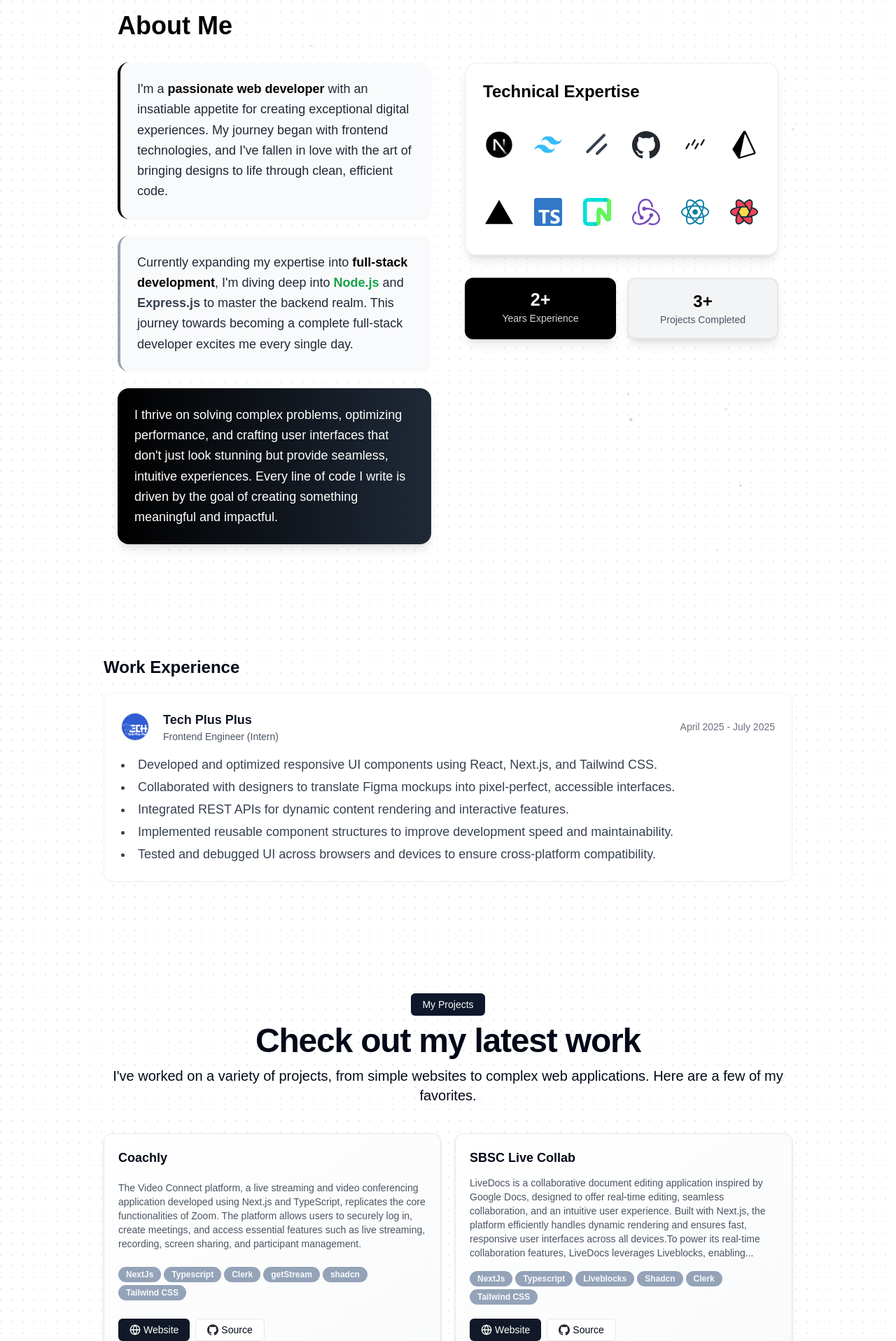
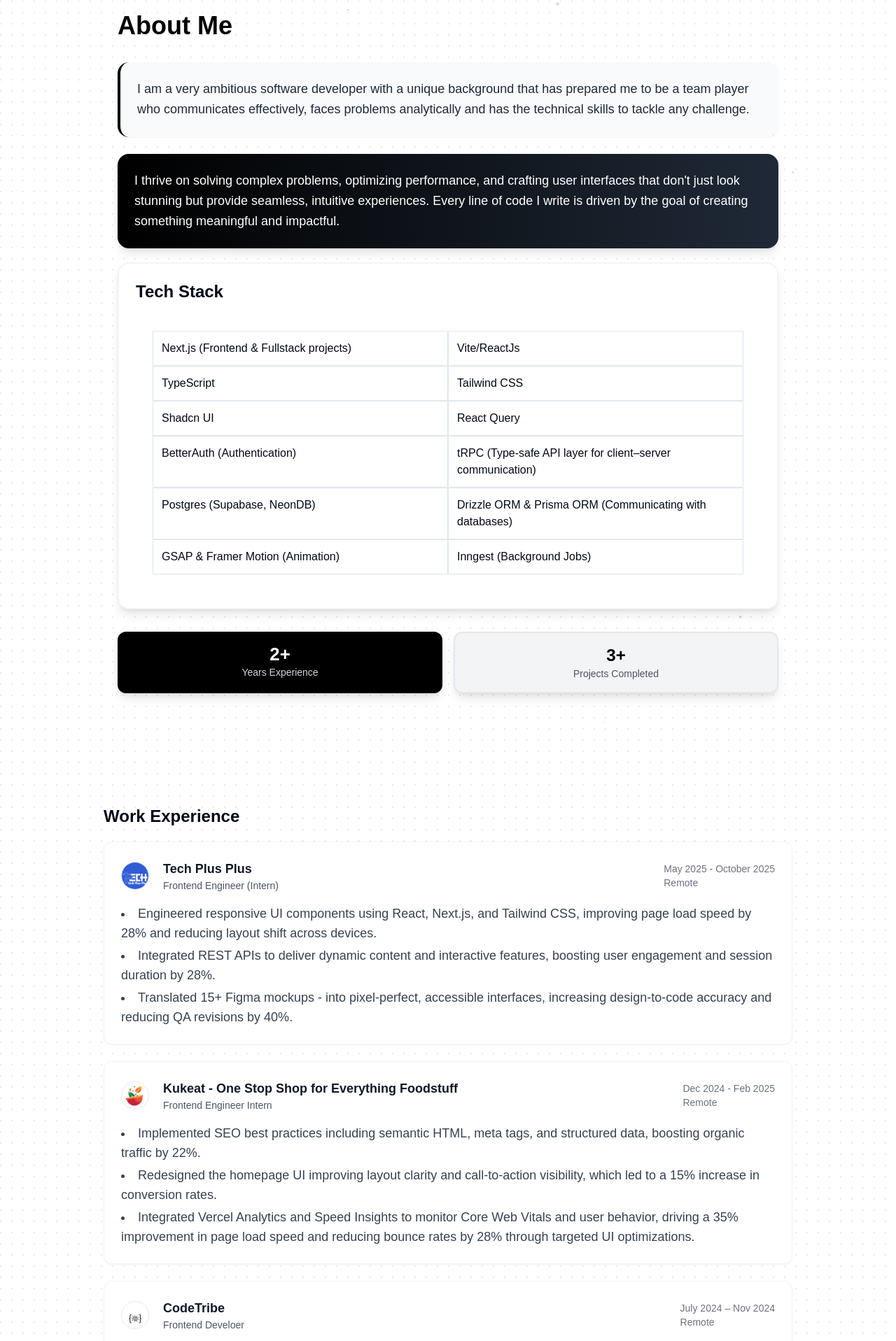
Before and after one commit to CasManny/portfolio, a Next.js app: page / in a window 1280 px wide. Shown: the part 863-2780 px from the top of the page at 70% size. Built offline with nearby package versions, Linux system fonts and the light colour scheme.

Commit message:
add experience

```diff
--- a/app/(root)/_components/about.tsx
+++ b/app/(root)/_components/about.tsx
@@ -2,6 +2,7 @@
 import React, { useState, useEffect, useRef } from "react";
 import { motion, useInView, Variants } from "framer-motion";
 import { techStack } from "@/data";
+import TechStack from "./tech-stack";
 
 interface HeadingProps {
   label: string;
@@ -133,7 +134,7 @@ export const AboutMe: React.FC = () => {
       >
         <Heading label="About Me" />
 
-        <div className="grid lg:grid-cols-2 gap-12 items-start">
+        <div className="grid grid-cols-1 gap-12 items-start">
           {/* Left Column - Story */}
           <motion.div variants={itemVariants} className="space-y-6">
             <motion.div
@@ -148,39 +149,10 @@ export const AboutMe: React.FC = () => {
                 className="text-lg leading-relaxed text-gray-800 font-medium"
                 variants={itemVariants}
               >
-                I'm a{" "}
-                <span className="text-black font-bold">
-                  passionate web developer
-                </span>{" "}
-                with an insatiable appetite for creating exceptional digital
-                experiences. My journey began with frontend technologies, and
-                I've fallen in love with the art of bringing designs to life
-                through clean, efficient code.
-              </motion.p>
-            </motion.div>
-
-            <motion.div
-              className="bg-gray-50 p-6 rounded-2xl border-l-4 border-gray-400 "
-              whileHover={{
-                scale: 1.02,
-              }}
-              transition={{ duration: 0.3 }}
-              variants={itemVariants}
-            >
-              <motion.p
-                className="text-lg leading-relaxed text-gray-800"
-                variants={itemVariants}
-              >
-                Currently expanding my expertise into{" "}
-                <span className="text-black font-bold">
-                  full-stack development
-                </span>
-                , I'm diving deep into{" "}
-                <span className="text-green-600 font-semibold">Node.js</span>{" "}
-                and{" "}
-                <span className="text-gray-700 font-semibold">Express.js</span>{" "}
-                to master the backend realm. This journey towards becoming a
-                complete full-stack developer excites me every single day.
+                I am a very ambitious software developer with a unique
+                background that has prepared me to be a team player who
+                communicates effectively, faces problems analytically and has
+                the technical skills to tackle any challenge.
               </motion.p>
             </motion.div>
 
@@ -206,36 +178,52 @@ export const AboutMe: React.FC = () => {
             </motion.div>
           </motion.div>
 
-          {/* Right Column - Skills & Stats */}
-          <motion.div variants={itemVariants} className="space-y-8">
+          <motion.div
+            className="mt-16 text-center hidden"
+            variants={itemVariants}
+          >
+            <motion.div
+              className="bg-gradient-to-r from-gray-900 to-black text-white p-8 rounded-2xl shadow-xl"
+              whileHover={{
+                scale: 1.02,
+                boxShadow: "0 20px 50px rgba(0,0,0,0.2)",
+              }}
+              transition={{ duration: 0.3 }}
+            >
+              <motion.p
+                className="text-xl font-semibold mb-4"
+                animate={{
+                  backgroundPosition: ["0%", "100%"],
+                }}
+                transition={{ duration: 3, repeat: Infinity, ease: "linear" }}
+              >
+                Ready to bring your web vision to life? Let's build something
+                extraordinary together.
+              </motion.p>
+              <motion.button
+                className="bg-white text-black px-8 py-3 rounded-full font-bold hover:bg-gray-100 transition-colors"
+                whileHover={{ scale: 1.05 }}
+                whileTap={{ scale: 0.95 }}
+                onClick={() => {
+                  window.location.href =
+                    "mailto:chukwajahsabastinedev@gmail.com";
+                }}
+              >
+                Let's Connect 🚀
+              </motion.button>
+            </motion.div>
+          </motion.div>
+        </div>
+
+
+        <motion.div variants={itemVariants} className="space-y-8 mt-5">
           <motion.div
             className="bg-white border-2 border-gray-100 rounded-2xl p-6 shadow-lg"
             whileHover={{ boxShadow: "0 15px 40px rgba(0,0,0,0.1)" }}
             variants={itemVariants}
           >
-              <h3 className="text-2xl font-bold text-black mb-6">
-                Technical Expertise
-              </h3>
-              <div className="grid grid-cols-3 sm:grid-cols-4 md:grid-cols-6 gap-6">
-                {techStack.map((tech, index) => (
-                  <motion.div
-                    key={tech.name}
-                    className="group relative flex flex-col items-center p-4  transition-all duration-300 cursor-pointer"
-                    whileHover={{ scale: 1.05, rotateY: 5 }}
-                    initial={{ opacity: 0, y: 20 }}
-                    animate={{ opacity: 1, y: 0 }}
-                    transition={{ delay: index * 0.05 }}
-                  >
-                    <tech.Icon className="w-10 h-10 text-gray-700 group-hover:text-black transition-colors" />
-                    {/* <span className="mt-2 text-sm font-semibold text-gray-800">
-                      {tech.name}
-                    </span> */}
-                    <motion.span className="absolute hidden bottom-2 text-xs text-gray-500 opacity-0 group-hover:opacity-100 transition-opacity">
-                      {tech.purpose}
-                    </motion.span>
-                  </motion.div>
-                ))}
-              </div>
+            <h2 className="text-2xl font-bold mb-4">Tech Stack</h2>
+            <TechStack />
           </motion.div>
 
           {/* Stats Cards */}
@@ -274,43 +262,6 @@ export const AboutMe: React.FC = () => {
             </motion.div>
           </motion.div>
         </motion.div>
-        </div>
-
-        {/* Call to Action */}
-        <motion.div
-          className="mt-16 text-center hidden"
-          variants={itemVariants}
-        >
-          <motion.div
-            className="bg-gradient-to-r from-gray-900 to-black text-white p-8 rounded-2xl shadow-xl"
-            whileHover={{
-              scale: 1.02,
-              boxShadow: "0 20px 50px rgba(0,0,0,0.2)",
-            }}
-            transition={{ duration: 0.3 }}
-          >
-            <motion.p
-              className="text-xl font-semibold mb-4"
-              animate={{
-                backgroundPosition: ["0%", "100%"],
-              }}
-              transition={{ duration: 3, repeat: Infinity, ease: "linear" }}
-            >
-              Ready to bring your web vision to life? Let's build something
-              extraordinary together.
-            </motion.p>
-            <motion.button
-              className="bg-white text-black px-8 py-3 rounded-full font-bold hover:bg-gray-100 transition-colors"
-              whileHover={{ scale: 1.05 }}
-              whileTap={{ scale: 0.95 }}
-              onClick={() => {
-                window.location.href = "mailto:chukwajahsabastinedev@gmail.com";
-              }}
-            >
-              Let's Connect 🚀
-            </motion.button>
-          </motion.div>
-        </motion.div>
       </motion.div>
     </SectionWrapper>
   );
--- a/app/(root)/_components/hero.tsx
+++ b/app/(root)/_components/hero.tsx
@@ -143,11 +143,15 @@ export const Hero = () => {
         {/* Static subtitle */}
         <motion.div variants={itemVariants} className="mb-8">
           <p className="text-xl md:text-2xl text-gray-700 max-w-3xl mx-auto leading-relaxed">
-            Creative{" "}
-            <span className="text-black font-semibold">Frontend Engineer</span>{" "}
-            building fast, sleek, and user-friendly web experiences. I turn
-            ideas into pixel-perfect, responsive interfaces that help brands
-            stand out and grow.
+            Frontend Engineer passionate about building high-performing,
+            visually engaging web experiences that drive{" "}
+            <strong>user engagement, brand growth, and revenue.</strong> I
+            create sleek, responsive interfaces that{" "}
+            <strong>
+              {" "}
+              conversion rates, strengthen customer trust, and help businesses
+              scale faster.
+            </strong>
           </p>
         </motion.div>
 
--- /dev/null
+++ b/app/(root)/_components/tech-stack.tsx
@@ -0,0 +1,31 @@
+export default function TechStack() {
+  const techStack = [
+    "Next.js (Frontend & Fullstack projects)",
+    "Vite/ReactJs",
+    "TypeScript",
+    "Tailwind CSS",
+    "Shadcn UI",
+    "React Query",
+    "BetterAuth (Authentication)",
+    "tRPC (Type-safe API layer for client–server communication)",
+    "Postgres (Supabase, NeonDB)",
+    "Drizzle ORM & Prisma ORM (Communicating with databases)",
+    "GSAP & Framer Motion (Animation)",
+    "Inngest (Background Jobs)",
+  ];
+
+  return (
+    <div className="lg:p-6">
+      <ul className="grid grid-cols-1 lg:grid-cols-2">
+        {techStack.map((tech, index) => (
+          <li
+            key={index}
+            className="p-3 border shadow-sm hover:shadow-md transition"
+          >
+            {tech}
+          </li>
+        ))}
+      </ul>
+    </div>
+  );
+}
--- a/app/(root)/_components/work-experience.tsx
+++ b/app/(root)/_components/work-experience.tsx
@@ -39,7 +39,7 @@ export const WorkExperience = () => {
             className="transition-all duration-300"
           >
             <Card className="p-6 border border-gray-100 rounded-xl shadow-sm bg-white">
-              <div className="flex justify-between items-center mb-4">
+              <div className="flex flex-col text-left md:flex-row md:justify-between md:items-center mb-4">
                 <div className="flex gap-5 items-center">
                   <Avatar className="border hidden sm:flex border-gray-200">
                     <AvatarImage
@@ -56,7 +56,10 @@ export const WorkExperience = () => {
                     <p className="text-sm text-gray-600">{item.role}</p>
                   </div>
                 </div>
-                <p className="text-sm text-gray-500">{item.year}</p>
+                <div className="">
+                  <p className="text-sm text-gray-500">{item.year}</p>
+                  <p className="text-sm text-gray-500">{item.location}</p>
+                </div>
               </div>
 
               {item.responsibilities && (
--- a/data/constant.ts
+++ b/data/constant.ts
@@ -41,41 +41,41 @@ export const workExperience = [
     image: "/full-blue-bg-small.png",
     title: "Tech Plus Plus",
     role: "Frontend Engineer (Intern)",
-    year: "April 2025 - July 2025",
+    location: "Remote",
+    year: "May 2025 - October 2025",
     responsibilities: [
-      "Developed and optimized responsive UI components using React, Next.js, and Tailwind CSS.",
-      "Collaborated with designers to translate Figma mockups into pixel-perfect, accessible interfaces.",
-      "Integrated REST APIs for dynamic content rendering and interactive features.",
-      "Implemented reusable component structures to improve development speed and maintainability.",
-      "Tested and debugged UI across browsers and devices to ensure cross-platform compatibility.",
+      "Engineered responsive UI components using React, Next.js, and Tailwind CSS, improving page load speed by 28% and reducing layout shift across devices.",
+      "Integrated REST APIs to deliver dynamic content and interactive features, boosting user engagement and session duration by 28%.",
+      "Translated 15+ Figma mockups - into pixel-perfect, accessible interfaces, increasing design-to-code accuracy and reducing QA revisions by 40%.",
     ],
   },
-  // {
-  //   image: "/man.svg",
-  //   title: "Freelance Web Developer",
-  //   role: "NextJs Full Stack Developer",
-  //   year: "2023 - present",
-  //   responsibilities: [
-  //     "Designed and developed fully responsive web applications for clients across industries.",
-  //     "Built scalable backends with Next.js API routes, integrated with databases using Prisma and Drizzle ORM.",
-  //     "Implemented authentication and authorization flows using Clerk and NextAuth.",
-  //     "Optimized site performance with image optimization, caching strategies, and lazy loading.",
-  //     "Provided ongoing maintenance, feature updates, and SEO improvements for client projects.",
-  //   ],
-  // },
-  // {
-  //   image: "/codettribe.jpg",
-  //   title: "CodeTribe Tech Community",
-  //   role: "Frontend Development Instructor",
-  //   year: "March 2024 - October 2024",
-  //   responsibilities: [
-  //     "Designed and delivered training sessions on HTML, CSS, JavaScript, and React.js.",
-  //     "Mentored students through hands-on projects, improving their problem-solving and coding skills.",
-  //     "Reviewed code and provided constructive feedback to help students adopt best practices.",
-  //     "Created learning resources, assignments, and live coding demos to enhance understanding.",
-  //     "Facilitated workshops on modern frontend tools like Tailwind CSS, Redux, and Next.js.",
-  //   ],
-  // },
+  {
+    image: "/kukeat.png",
+    title: "Kukeat - One Stop Shop for Everything Foodstuff",
+    location: "Remote",
+
+    role: "Frontend Engineer Intern",
+    year: "Dec 2024 - Feb 2025",
+    responsibilities: [
+      "Implemented SEO best practices including semantic HTML, meta tags, and structured data, boosting organic traffic by 22%.",
+      "Redesigned the homepage UI improving layout clarity and call-to-action visibility, which led to a 15% increase in conversion rates.",
+      "Integrated Vercel Analytics and Speed Insights to monitor Core Web Vitals and user behavior, driving a 35% improvement in page load speed and reducing bounce rates by 28% through targeted UI optimizations.",
+    ],
+  },
+  {
+    image: "/codettribe.jpg",
+    title: "CodeTribe",
+    location: "Remote",
+
+    role: "Frontend Develoer",
+    year: "July 2024 – Nov 2024",
+    responsibilities: [
+      "Built and optimized the frontend for 6+ client products, enhancing performance and user experience across e-commerce and SaaS platforms.",
+      "Implemented SEO best practices and accessibility standards, boosting organic traffic by 22% and improving overall customer satisfaction.",
+      "Redesigned key product interfaces, increasing conversion rates by 15% and improving user retention by 18%.",
+      "Integrated Vercel Analytics to monitor Core Web Vitals, achieving a 35% faster load speed and reducing bounce rates by 28%.",
+    ],
+  },
 ];
 
 export const featuredProjects = [
```
Also changed, not shown: public/kukeat.png (added). Lines whose indentation alone changed are shown as unchanged.
